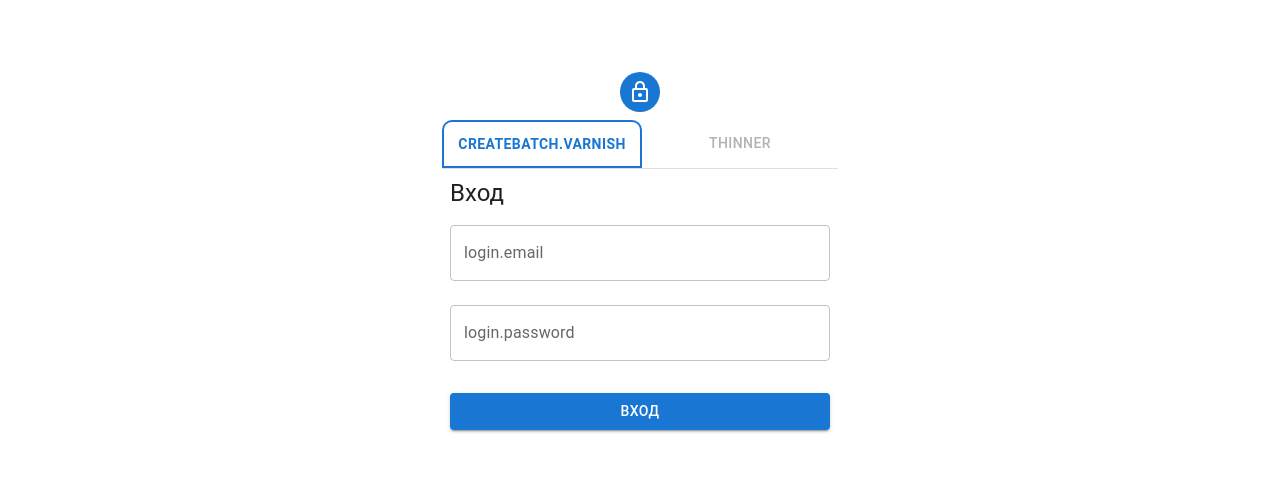
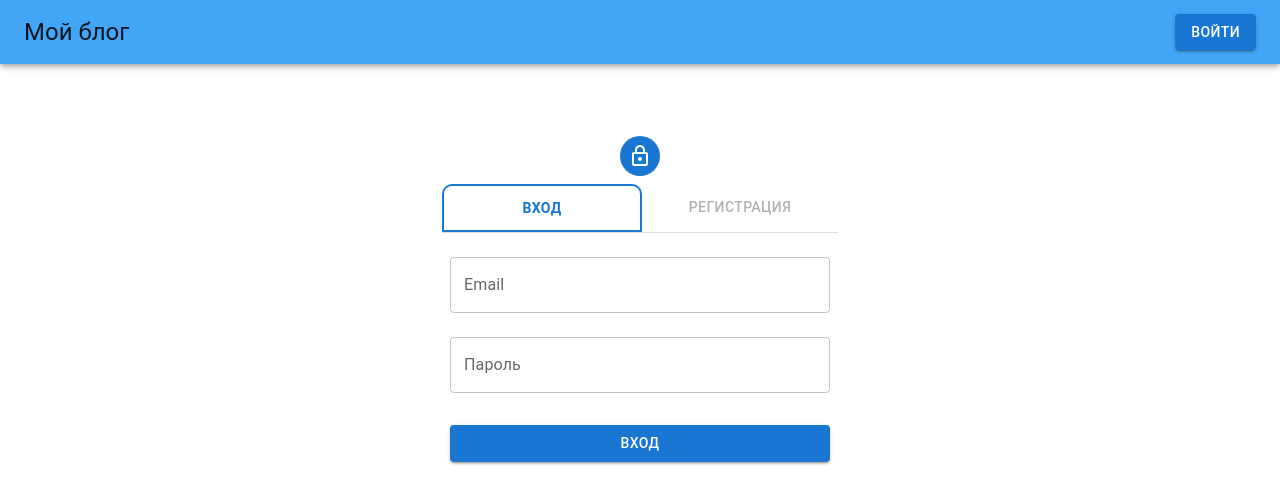
Before and after one commit to Andrinat144/welbex-test, a React (Vite) app in the folder Frontend/: page /login in a window 1280 px wide. Shown: the top 504 px of the page. Built offline with nearby package versions, Linux system fonts and the light colour scheme; no server answers.

Commit message:
auth end

```diff
--- a/Frontend/src/App.tsx
+++ b/Frontend/src/App.tsx
@@ -1,6 +1,7 @@
 import { Container, CssBaseline, ThemeProvider } from '@mui/material';
 import { Route, Routes } from 'react-router-dom';
 
+import AppToolbar from '@/components/AppToolbar/AppToolbar';
 import Login from '@/containers/Login/Login';
 import { theme } from '@/ThemeProvider';
 
@@ -8,6 +9,9 @@ const App = () => {
   return (
     <ThemeProvider theme={theme}>
       <CssBaseline />
+      <header>
+        <AppToolbar />
+      </header>
       <main>
         <Container maxWidth="xl">
           <Routes>
--- /dev/null
+++ b/Frontend/src/components/AppToolbar/AppToolbar.tsx
@@ -0,0 +1,39 @@
+import { AppBar, Box, Grid2, Stack, Toolbar, Typography } from '@mui/material';
+
+import { useAppToolbar } from '@/components/AppToolbar/useAppToolbar';
+import CustomButton from '@/components/UI/Button/CustomButton';
+
+const AppToolbar = () => {
+  const { handleLogout, name, navigate } = useAppToolbar();
+
+  return (
+    <>
+      <AppBar position="fixed">
+        <Toolbar>
+          <Grid2 container style={{ width: '100%' }} justifyContent="space-between" alignItems="center">
+            <Grid2 size="auto">
+              <Typography variant="h5">Мой блог</Typography>
+            </Grid2>
+            <Stack direction={'row'} gap={2}>
+              {name ? (
+                <>
+                  <Typography variant="h5">{name}</Typography>
+                  <CustomButton theme="secondary" onClick={handleLogout}>
+                    Выйти
+                  </CustomButton>
+                </>
+              ) : (
+                <CustomButton theme="secondary" onClick={() => navigate({ pathname: '/login' })}>
+                  Войти
+                </CustomButton>
+              )}
+            </Stack>
+          </Grid2>
+        </Toolbar>
+      </AppBar>
+      <Box component={Toolbar} marginBottom={2} />
+    </>
+  );
+};
+
+export default AppToolbar;
--- /dev/null
+++ b/Frontend/src/components/AppToolbar/useAppToolbar.ts
@@ -0,0 +1,19 @@
+import { useNavigate } from 'react-router-dom';
+
+import { useAppDispatch, useAppSelector } from '@/app/hooks';
+import { signOut } from '@/store/slices/userSlice';
+
+export const useAppToolbar = () => {
+  const dispatch = useAppDispatch();
+  const { userInfo } = useAppSelector((state) => state.users);
+  const navigate = useNavigate();
+  const handleLogout = () => {
+    dispatch(signOut());
+  };
+
+  return {
+    name: userInfo ? `${userInfo?.name} ${userInfo?.surname}` : null,
+    handleLogout,
+    navigate,
+  };
+};
--- a/Frontend/src/components/UI/CustomTabPanel/CustomTabPanel.tsx
+++ b/Frontend/src/components/UI/CustomTabPanel/CustomTabPanel.tsx
@@ -19,10 +19,3 @@ export const CustomTabPanel = ({ value, index, children, ...other }: TabPanelPro
     </Box>
   );
 };
-
-export const a11yProps = (index: number) => {
-  return {
-    id: `simple-tab-${index}`,
-    'aria-controls': `simple-tabpanel-${index}`,
-  };
-};
--- a/Frontend/src/containers/Login/Login.tsx
+++ b/Frontend/src/containers/Login/Login.tsx
@@ -1,6 +1,6 @@
 import LockOutlinedIcon from '@mui/icons-material/LockOutlined';
 import { LoadingButton } from '@mui/lab';
-import { Alert, Avatar, Box, Container, Tab, Tabs, TextField, Typography } from '@mui/material';
+import { Alert, Avatar, Box, Container, Tab, Tabs, TextField } from '@mui/material';
 import blue from '@mui/material/colors/blue';
 import { Form, Formik } from 'formik';
 
@@ -64,15 +64,11 @@ const Login = () => {
               },
             }}
           >
-            <Tab sx={{ width: '198px' }} label={'createBatch.varnish'} {...a11yProps(0)} />
-            <Tab sx={{ width: '198px' }} label={'thinner'} {...a11yProps(1)} />
+            <Tab sx={{ width: '198px' }} label={'Вход'} {...a11yProps(0)} />
+            <Tab sx={{ width: '198px' }} label={'Регистрация'} {...a11yProps(1)} />
           </Tabs>
         </Box>
         <CustomTabPanel value={tabValue} index={0}>
-          <Typography component="h1" variant="h5">
-            Вход
-          </Typography>
-
           <Formik
             initialValues={initialValues}
             validationSchema={validationSchema}
@@ -94,7 +90,7 @@ const Login = () => {
                   name="email"
                   margin="normal"
                   fullWidth
-                  label="login.email"
+                  label="Email"
                   onChange={handleChange}
                   onBlur={handleBlur}
                   value={values.email}
@@ -107,7 +103,7 @@ const Login = () => {
                   name="password"
                   margin="normal"
                   fullWidth
-                  label="login.password"
+                  label="Пароль"
                   type="password"
                   onChange={handleChange}
                   onBlur={handleBlur}
@@ -134,10 +130,6 @@ const Login = () => {
           </Formik>
         </CustomTabPanel>
         <CustomTabPanel value={tabValue} index={1}>
-          <Typography component="h1" variant="h5">
-            Регистрация
-          </Typography>
-
           <Formik
             initialValues={signUpInitialValues}
             validationSchema={signUpValidationSchema}
@@ -159,7 +151,7 @@ const Login = () => {
                   name="email"
                   margin="normal"
                   fullWidth
-                  label="login.email"
+                  label="Еmail"
                   onChange={handleChange}
                   onBlur={handleBlur}
                   value={values.email}
@@ -172,7 +164,7 @@ const Login = () => {
                   name="password"
                   margin="normal"
                   fullWidth
-                  label="login.password"
+                  label="Пароль"
                   type="password"
                   onChange={handleChange}
                   onBlur={handleBlur}
@@ -186,7 +178,7 @@ const Login = () => {
                   name="name"
                   margin="normal"
                   fullWidth
-                  label="login.password"
+                  label="Имя"
                   onChange={handleChange}
                   onBlur={handleBlur}
                   value={values.name}
@@ -199,7 +191,7 @@ const Login = () => {
                   name="surname"
                   margin="normal"
                   fullWidth
-                  label="login.password"
+                  label="Фамилия"
                   onChange={handleChange}
                   onBlur={handleBlur}
                   value={values.surname}
--- a/Frontend/src/containers/Login/useLogin.ts
+++ b/Frontend/src/containers/Login/useLogin.ts
@@ -42,15 +42,15 @@ export const useLogin = () => {
   };
 
   const validationSchema = Yup.object({
-    email: Yup.string().email('validation.emailInvalid').required('validation.emailRequired'),
-    password: Yup.string().required('validation.passwordRequired'),
+    email: Yup.string().email('Пожалуйста, укажите корректный email').required('Требуется указать email'),
+    password: Yup.string().required('Пожалуйста, укажите пароль'),
   });
 
   const signUpValidationSchema = Yup.object({
-    email: Yup.string().email('validation.emailInvalid').required('validation.emailRequired'),
-    password: Yup.string().required('validation.passwordRequired'),
-    name: Yup.string().required('validation.passwordRequired'),
-    surname: Yup.string().required('validation.passwordRequired'),
+    email: Yup.string().email('Пожалуйста, укажите корректный email').required('Требуется указать email'),
+    password: Yup.string().required('Пожалуйста, укажите пароль'),
+    name: Yup.string().required('Пожалуйста, укажите имя'),
+    surname: Yup.string().required('Пожалуйста, укажите фамилию'),
   });
 
   const handleChangeTab = (_: React.SyntheticEvent, newValue: number) => {
```
